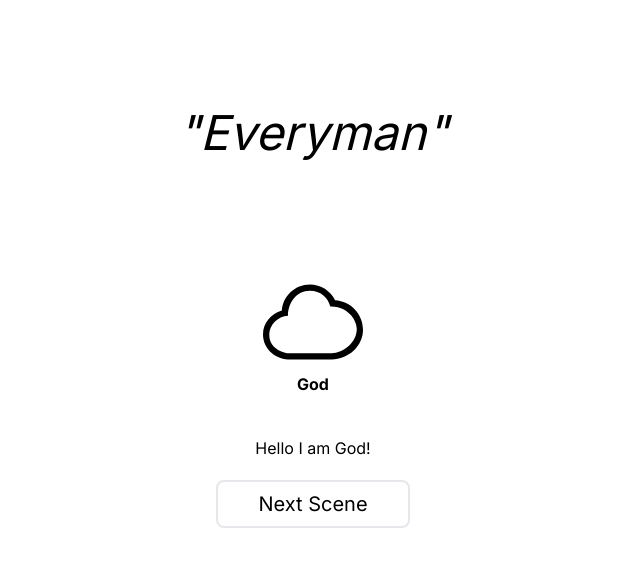
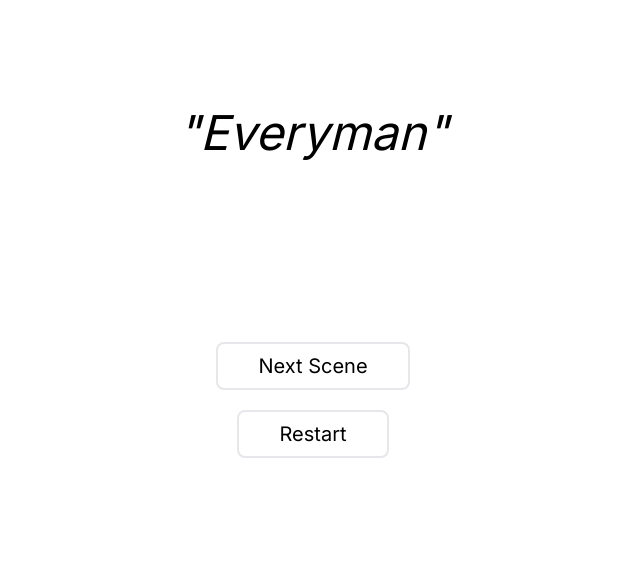
Before and after one commit to shane-woods/everyman-adventure, a Next.js app: page / in a window 1280 px wide. Shown: the top 566 px of the page, without its empty margins (327-967 px from the left). Built offline with nearby package versions, Linux system fonts and the light colour scheme.

Commit message:
changing data type for constants

```diff
--- a/app/constants.js
+++ b/app/constants.js
@@ -6,15 +6,21 @@ import strengthsvg from "../public/svgs/muscle-svgrepo-com.svg";
 
 const scenesData = [
   {
+    characters: [
+      {
         characterSrc: godsvg,
         name: "God",
-    text: `Hello I am God!`,
+        prompt: "",
       },
       {
         characterSrc: deathsvg,
         name: "Death",
-    text: `Hello I am Death!`,
+        text: "",
       },
+    ],
+  },
+  {
+    characters: [
       {
         characterSrc: brainsvg,
         name: "Knowledge",
@@ -23,12 +29,18 @@ const scenesData = [
       {
         characterSrc: gooddeedssvg,
         name: "Good Deeds",
-    text: `Hello I am Good Deeds!`,
+        text: "Hello I am Good Deeds!",
       },
+    ],
+  },
+  {
+    characters: [
       {
         characterSrc: strengthsvg,
         name: "Strength",
-    text: `Hello I am Strength!`,
+        text: "Hello I am Strength!",
+      },
+    ],
   },
 ];
 
--- a/app/page.js
+++ b/app/page.js
@@ -11,23 +11,31 @@ export default function Home() {
     setSceneIndex((cur) => (cur + 1) % scenesData.length);
   }
 
+  function handleReset() {
+    setSceneIndex(0);
+  }
+
   return (
-    <div className="grid grid-cols-1 grid-rows-3 justify-evenly">
+    <div className="grid grid-cols-1 grid-rows-3 justify-evenly max-h-screen">
       <div className="flex row-span-1 justify-center items-center">
         <h1 className="text-5xl italic">"Everyman"</h1>
       </div>
       <div className="flex flex-col row-span-1 justify-center gap-5 px-24 items-center">
-        <Scene
-          characterSrc={scenesData[sceneIndex].characterSrc}
-          name={scenesData[sceneIndex].name}
-          text={scenesData[sceneIndex].text}
-        />
+        {scenesData.forEach((scene, sceneIndex) => {
+          console.log(`Scene ${sceneIndex + 1}:`);
+        })}
         <button
           onClick={handleNextScene}
           className="border-2 rounded-lg py-2 px-10 text-xl"
         >
           Next Scene
         </button>
+        <button
+          onClick={handleReset}
+          className="border-2 rounded-lg py-2 px-10 text-xl"
+        >
+          Restart
+        </button>
       </div>
     </div>
   );
```
Also changed, not shown: 1 other file (tests, documents, lock files or other folders). Lines whose indentation alone changed are shown as unchanged.
